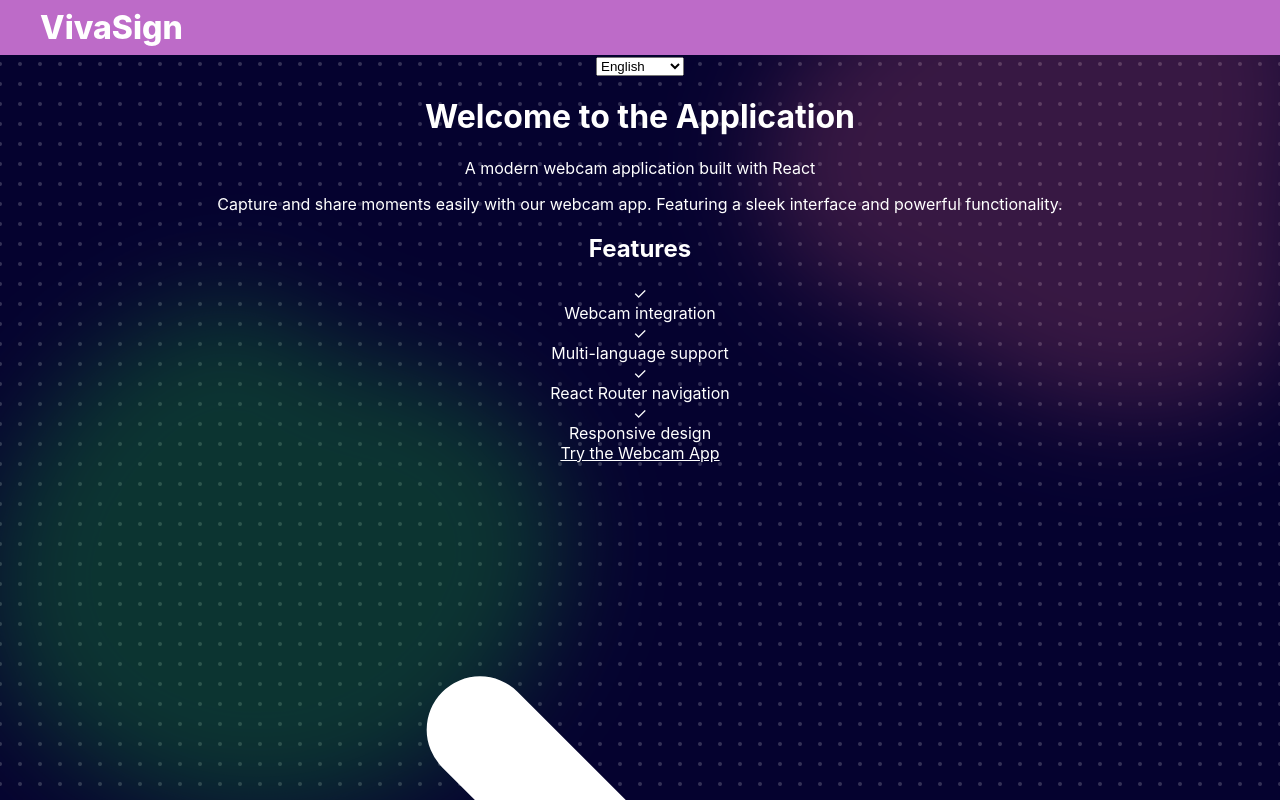
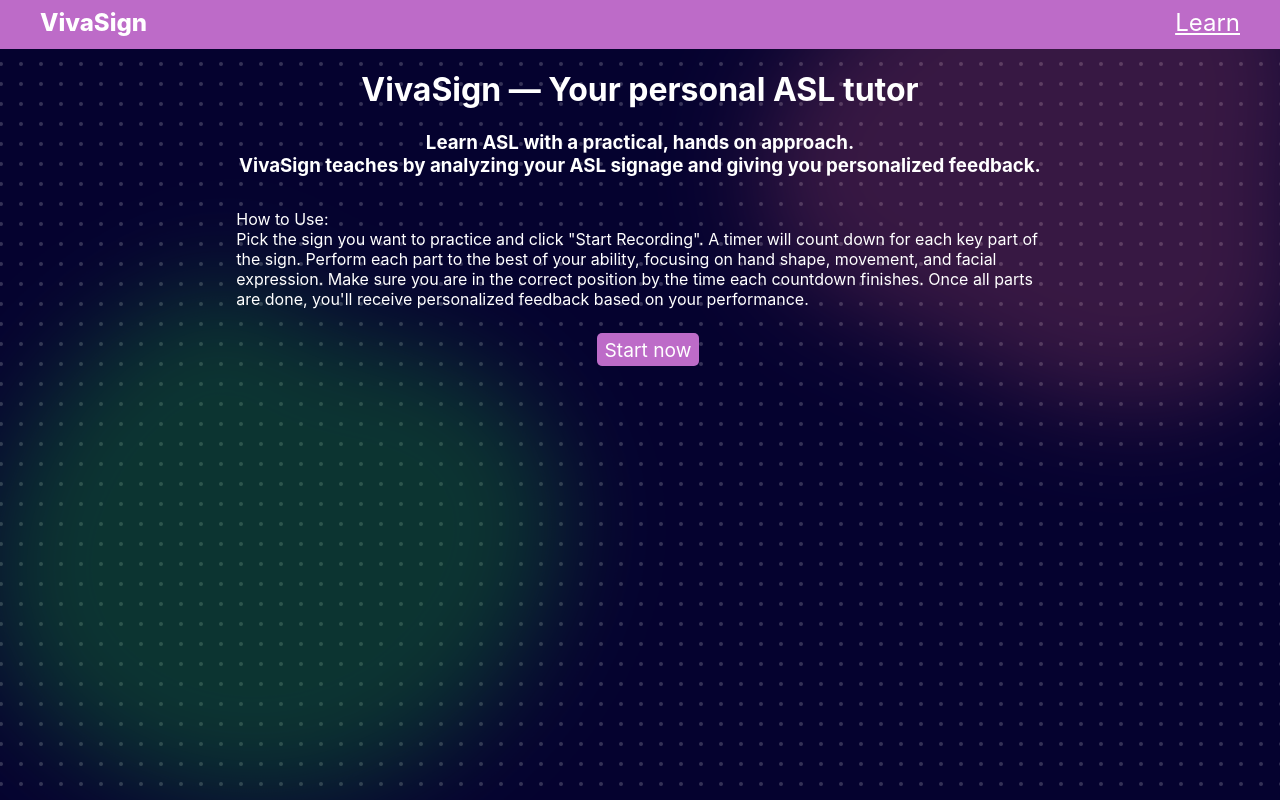
Before and after one commit to jaimeg12/test-asl, a React (Create React App) app in the folder frontend/: page / in a window 1280 px wide. Shown: the top 800 px of the page. Built offline with nearby package versions, Linux system fonts and the light colour scheme.

Commit message:
Added polish, fixed some bugs, added better home page -Axel

```diff
--- a/frontend/src/App.js
+++ b/frontend/src/App.js
@@ -5,6 +5,7 @@ import './App.css'; // Assuming you have some basic styles
 import SelectSign from './Components/SelectSign';
 import WelcomeScreen from './WelcomeScreen';
 import Navbar from './Components/Navbar';
+import Home from './Home';
 
 function App() {
   return (
@@ -13,7 +14,7 @@ function App() {
         <Navbar />
         <main>
           <Routes>
-            <Route path="/" element={<WelcomeScreen />} />
+            <Route path="/" element={<Home />} />
             <Route path="/webcam" element={<Webcam />} />
             {/* <SelectSign /> */}
           </Routes>
--- a/frontend/src/Components/ButtonScreenshot.jsx
+++ b/frontend/src/Components/ButtonScreenshot.jsx
@@ -12,6 +12,7 @@ const DelayedAction = ({takeScreenshot, currentSign, setCountDownText, frames, s
     const newFramesArray = []
     const newFeedbackArray = []
     setLoading(true);
+
     for (let i = 0; i < currentSign.entryCount; i++) {
       setTimeout(async () => {
         const [frame, text] = await takeScreenshot();
@@ -27,6 +28,7 @@ const DelayedAction = ({takeScreenshot, currentSign, setCountDownText, frames, s
           setFrames(newFramesArray);
           setFeedback(newFeedbackArray);
           setLoading(false);
+          setCountDownText('')
         }
       }, delay * 1000 * (i + 1))
 
@@ -34,6 +36,11 @@ const DelayedAction = ({takeScreenshot, currentSign, setCountDownText, frames, s
         setTimeout(() => {
           if (j === 0) {
             setCountDownText(`Picture Taken! (${i + 1}/${currentSign.entryCount})`)
+            if ((i + 1) === Number.parseInt(currentSign.entryCount)) {
+              setTimeout(() => {
+                setCountDownText('All pictures taken, loading feedback...')
+              }, 1000)
+            }
           } else {
             setCountDownText(j.toString());
           }
--- a/frontend/src/Components/Navbar.jsx
+++ b/frontend/src/Components/Navbar.jsx
@@ -8,6 +8,11 @@ function Navbar() {
       <Link to='/' className='logo'>
         VivaSign
       </Link>
+      <span className='right-align-navbar'>
+        <Link to='/webcam' className='link'>
+          Learn
+        </Link>
+      </span>
     </nav>
   </>)
 }
--- /dev/null
+++ b/frontend/src/Home.jsx
@@ -0,0 +1,33 @@
+import React from 'react'
+import { Link } from 'react-router'
+import './styles/home.css'
+import './styles/button.css'
+
+function Home() {
+  return (<>
+    <h1>
+      VivaSign — Your personal ASL tutor
+    </h1>
+
+    <h3>
+      Learn ASL with a practical, hands on approach.
+      <br />
+      VivaSign teaches by analyzing your ASL signage and giving you personalized feedback.
+    </h3>
+
+    <div>
+      <p>
+        How to Use:
+      </p>
+
+      <p>
+        Pick the sign you want to practice and click "Start Recording". A timer will count down for each key part of the sign. Perform each part to the best of your ability, focusing on hand shape, movement, and facial expression. Make sure you are in the correct position by the time each countdown finishes. Once all parts are done, you'll receive personalized feedback based on your performance.
+      </p>
+    </div>
+    <Link className='button' to='/webcam'>
+      Start now
+    </Link>
+  </>)
+}
+
+export default Home
--- a/frontend/src/Webcam.jsx
+++ b/frontend/src/Webcam.jsx
@@ -133,9 +133,9 @@ export default function Webcam() {
   };
 
   return (
-    <div className="flex flex-col items-center justify-center min-h-screen bg-gray-100 p-4">
-      <div className="max-w-2xl w-full">
-        <h1 className="text-2xl font-bold text-center mb-6">Learn Sign Language!</h1>
+    <div>
+      <div >
+        <h1>Personalized ASL Feedback</h1>
 
       <div className='buttons-container'>
         <div className="bg-white p-4 rounded-lg shadow-md">
@@ -212,6 +212,7 @@ export default function Webcam() {
         >
           Take screenshot
         </button> */}
+        {isVideoLoaded && <>
           <div className='right-align'>
             <SelectSign
               setCurrentSign={setCurrentSign}
@@ -226,7 +227,8 @@ export default function Webcam() {
               setFeedback={setFeedback}
             />
             </div>
-          </div>
+            </>}
+        </div>
 
         <div className='flex-container'>
           {frames && frames.length > 0 &&
@@ -235,7 +237,7 @@ export default function Webcam() {
               feedback={feedback}
             />
           }
-        </div>
+          </div>
 
 
         {/* <img
--- a/frontend/src/WelcomeScreen.js
+++ b/frontend/src/WelcomeScreen.js
@@ -92,7 +92,7 @@ function WelcomeScreen() {
         <div className="max-w-3xl w-full">
           {/* Hero section */}
           <div className="text-center mb-16">
-            <h1 className="text-5xl font-bold mb-4 tracking-tight">Welcome to the Application</h1>
+            <h1 className="text-5xl font-bold mb-4 tracking-tight">Welcome to AI Coding</h1>
             <p className="text-xl text-blue-200 mb-6">A modern webcam application built with React</p>
             <p className="text-lg max-w-xl mx-auto text-blue-100">
               Capture and share moments easily with our webcam app.
--- /dev/null
+++ b/frontend/src/styles/home.css
@@ -0,0 +1,20 @@
+p {
+  width: 80ch;
+  margin-left: auto;
+  margin-right: auto;
+  text-align: left;
+  margin-top: 0;
+  margin-bottom: 0;
+}
+
+div {
+  margin-bottom: 1rem;
+}
+
+h3 {
+  margin-bottom: 2rem;
+}
+
+.button {
+  text-decoration: none;
+}
--- a/frontend/src/styles/navbar.css
+++ b/frontend/src/styles/navbar.css
@@ -4,14 +4,29 @@
   padding: 0;
   display: inline-flex;
   width: 100vw;
-  padding-bottom: 0.5rem;
+  padding-bottom: 0.75rem;
   padding-top: 0.5rem;
 }
 
 .logo {
-  font-size: xx-large;
+  font-size: x-large;
   font-weight: 800;
   text-align: left;
   text-decoration: none;
   padding-left: 2.5rem;
 }
+
+.right-align-navbar {
+  /* right: 2.5rem; */
+  margin-right: 2.5rem;
+  margin-left: auto;
+  justify-items: right;
+  width: min-content;
+}
+
+.link {
+  font-size: x-large;
+  margin-left: auto;
+  margin-top: auto;
+  width: max-content;
+}
--- a/frontend/src/styles/webcam.css
+++ b/frontend/src/styles/webcam.css
@@ -5,6 +5,12 @@ video, img, iframe {
 
 video {
   transform: scaleX(-100%);
+}
+
+.webcam-container {
+  width: max-content;
+  margin-left: auto;
+  margin-right: auto;
 }
 
 .flex-container {
@@ -35,6 +41,7 @@ video {
   right: 0;
   margin-right: 1rem;
   justify-items: right;
+  width: 640px;
 }
 
 .frame-title {
@@ -43,13 +50,15 @@ video {
   text-align: left;
   margin-left: 0.75rem;
   margin-bottom: 0.5rem;
+  margin-top: 2rem;
 }
 
 .frame-text {
+  margin-top: 0.75rem;
   margin-left: 0.75rem;
   margin-right: 0.75rem;
   text-align: justify;
-
+  width: calc(100% - 1.5rem);
 }
 
 .hide-hints {
```
Also changed, not shown: frontend/src/Components/SelectSign.jsx (+5 -5 lines).
